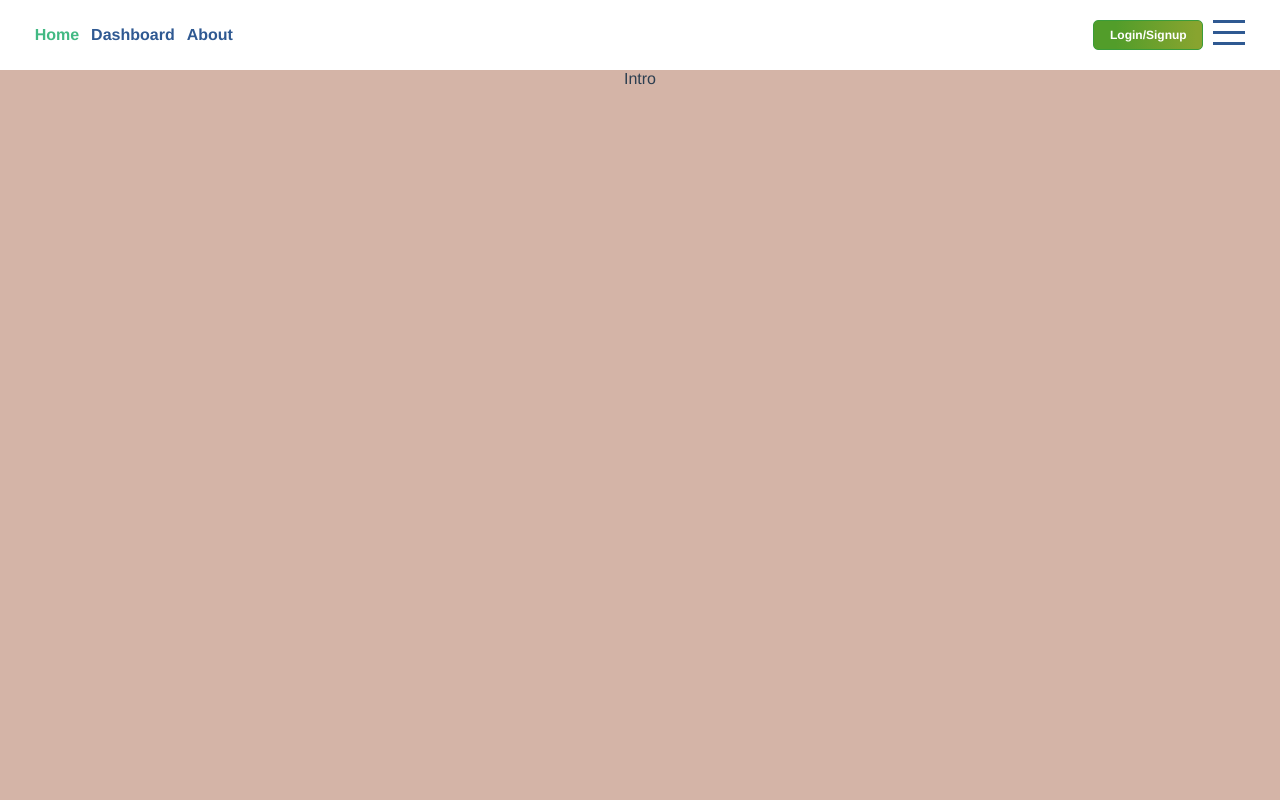
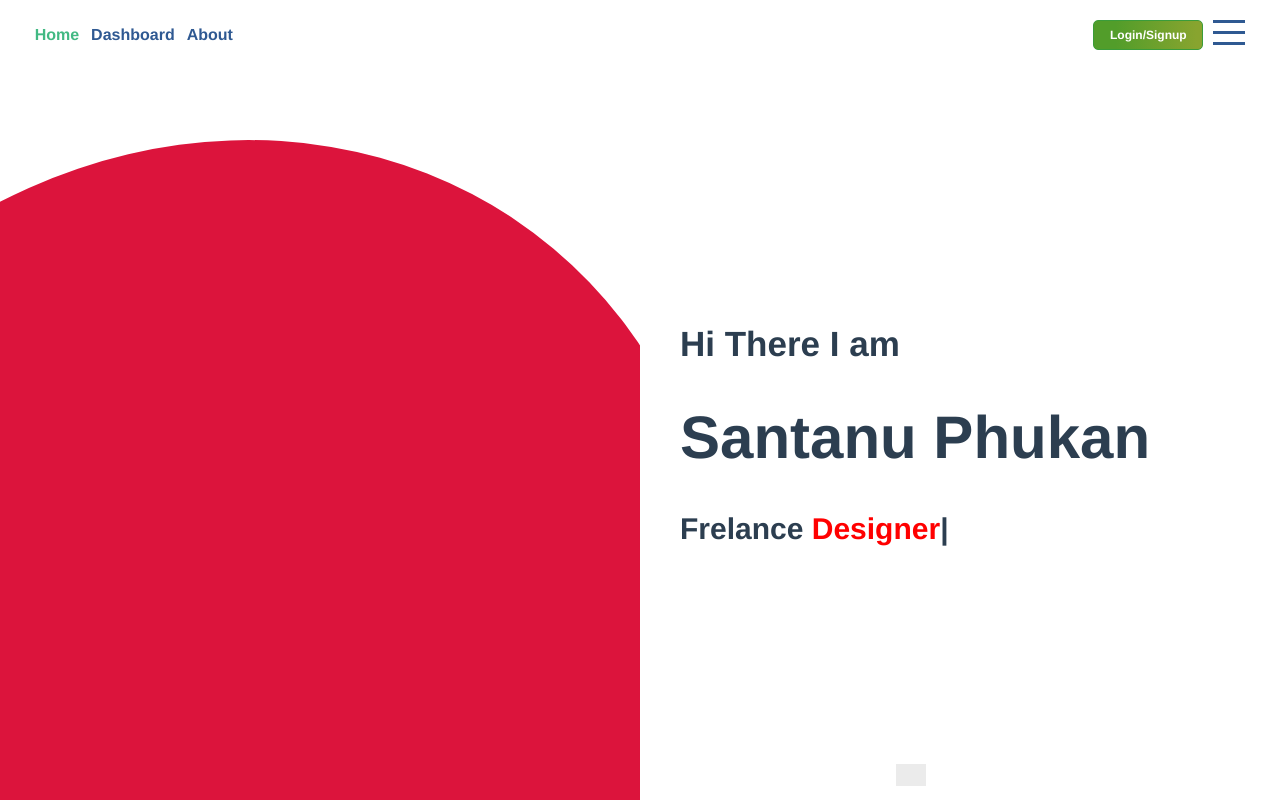
Before and after one commit to santanu1k95/node-vue-project, a Vue app in the folder nvp-client/: page / in a window 1280 px wide. Built offline with nearby package versions, Linux system fonts and the light colour scheme; grey boxes are pictures that could not be loaded.

Commit message:
Initial Commit

```diff
--- a/nvp-client/package.json
+++ b/nvp-client/package.json
@@ -8,6 +8,7 @@
   },
   "dependencies": {
     "core-js": "^3.6.5",
+    "ityped": "^1.0.3",
     "style-loader": "^3.2.1",
     "vue": "^3.0.0",
     "vue-router": "^4.0.0-0",
--- a/nvp-client/src/components/Greeting.vue
+++ b/nvp-client/src/components/Greeting.vue
@@ -40,7 +40,7 @@ export default {
 .sections {
   width: 100%;
   height: calc(100vh - 70px);
-  background-color: rgb(212, 180, 167);
+  background-color: rgb(255, 255, 255);
   position: relative;
   top: 70px;
   scroll-behavior: smooth;
--- a/nvp-client/src/components/Intro.vue
+++ b/nvp-client/src/components/Intro.vue
@@ -1,11 +1,152 @@
 <template>
-    <div class="intro" id="intro">
-        Intro
+  <div class="intro" id="intro">
+    <div class="left">
+      <div class="bgdrop"></div>
     </div>
+    <div class="right">
+                <div className="wrapper">
+                    <h2>Hi There I am</h2>
+                    <h1>Santanu Phukan</h1>
+                    <h3>Frelance <span ref="textRef"></span></h3>
+
+                </div>
+                <a href="#portfolio">
+                    <img src="/assets/down.png"/>
+                </a>
+            </div>
+  </div>
 </template>
 
 <script>
+import { init } from 'ityped'
+
 export default {
-    name:"Intro",
+  name: "Intro",
+  mounted () {
+    init(this.$refs.textRef,{
+            showCursor:true,
+            strings:["Developer","Designer","Content Creator"],
+            backDelay: 1500
+        })
+  },
+  // methods: {
+
+  //   init(this.$refs.textRef,{
+  //           showCursor:true,
+  //           strings:["Developer","Designer","Content Creator"],
+  //           backDelay: 1500
+  //       })
+  // },
+};
+</script>
+
+<style scoped lang="scss">
+.intro {
+  display: flex;
+  background-color: rgb(255, 255, 255);
+  overflow: hidden;
+  .left {
+    flex: 0.5;
+    justify-content: flex-start;
+    position: relative;
+    flex-wrap: wrap;
+    .bgdrop {
+      position: absolute;
+      transform: rotate(40deg);
+      left: -300px;
+      top: 50px;
+      width: 1000px;
+      height: 1100px;
+      background-color: crimson;
+      border-radius: 50%;
+      display: flex;
+      align-items: flex-end;
+      justify-content: flex-end;
+      float: left;
+      justify-self: start;
+      align-self: start;
+    }
+  }
+  .right {
+    flex: 0.5;
+    background-color: white;
+    position: relative;
+
+    .wrapper {
+      width: 100%;
+      height: 100%;
+      padding: 50px auto;
+      margin: auto 40px;
+      display: flex;
+      flex-direction: column;
+      justify-content: center;
+      align-items: flex-start;
+
+      h1 {
+        font-size: 60px;
+        margin: 10px 0;
+      }
+
+      h2 {
+        font-size: 35px;
+      }
+
+      h3 {
+        font-size: 30px;
+        span {
+          font-size: inherit;
+          color: red;
+        }
+        .ityped-cursor {
+          font-size: 2.2rem;
+          opacity: 1;
+          -webkit-animation: blink 1s infinite;
+          -moz-animation: blink 1s infinite;
+          animation: blink 1s infinite;
+          animation-direction: alternate;
+        }
+
+        @keyframes blink {
+          50% {
+            opacity: 1;
+          }
+          100% {
+            opacity: 0;
+          }
+        }
+        @-webkit-keyframes blink {
+          50% {
+            opacity: 1;
+          }
+          100% {
+            opacity: 0;
+          }
+        }
+
+        @-moz-keyframes blink {
+          50% {
+            opacity: 1;
+          }
+          100% {
+            opacity: 0;
+          }
+        }
+      }
+    }
+    a {
+      position: absolute;
+      bottom: 10px;
+      left: 40%;
+      img {
+        width: 30px;
+        animation: arrowBlink 2s infinite;
+      }
+      @keyframes arrowBlink {
+        100% {
+          opacity: 0;
+        }
+      }
+    }
+  }
 }
-</script>
+</style>
--- a/nvp-client/src/components/Portfolio.vue
+++ b/nvp-client/src/components/Portfolio.vue
@@ -1,6 +1,10 @@
 <template>
     <div class="portfolio" id="portfolio">
-        Portfolio
+        <div class="wrapper-container">
+            <h1>Portfolio</h1>
+            <div class="projects-containerr">
+            </div>
+        </div>
     </div>
 </template>
 
@@ -9,3 +13,21 @@ export default {
     name:"Portfolio",
 }
 </script>
+
+<style lang="scss" scoped>
+.wrapper-container{
+    margin: auto;
+    display: flex;
+    width: 70%;
+    background-color: rgb(255, 255, 255);
+    flex-direction: column;
+    align-items: center;
+    justify-content: space-evenly;
+    .projects-container{
+        background-color: whitesmoke;
+        width: 100%;
+        height:400px;
+
+    }
+}
+</style>
--- a/nvp-client/src/components/Works.vue
+++ b/nvp-client/src/components/Works.vue
@@ -1,11 +1,167 @@
 <template>
-    <div class="works" id="works">
-        Works
+  <div class="works" id="works">
+
+    <div class="container">
+      <h1>Works/ Events</h1>
+      <div class="wrapper">
+
+        <ul class="sessions">
+          <li>
+            <div class="time">09:00 AM</div>
+            <p>How is it already 9:00? Just how??? 🤯🤯</p>
+          </li>
+          <li>
+            <div class="time">09:05 AM</div>
+            <p>Few more minutes of sleep won't do anyone any harm 🤷..</p>
+          </li>
+          <li>
+            <div class="time">09:30 AM</div>
+            <p>Get up 🙄</p>
+          </li>
+          <li>
+            <div class="time">1:00 PM</div>
+            <p>How can I feel sleepy again?😵</p>
+          </li>
+          <li>
+            <div class="time">01:30 PM</div>
+            <p>
+              Lunch time after which sleep just doesn't want to let go of me. 🤝
+            </p>
+          </li>
+          <li>
+            <div class="time">3:30 PM</div>
+            <p>Drink the magical chai, it will ward off sleep they said. 🤷‍</p>
+          </li>
+          <li>
+            <div class="time">4:30 PM</div>
+            <p>
+              The only time I don't feel sleepy cause it's work out time. I mean
+              walking time. 😹
+            </p>
+          </li>
+        </ul>
+      </div>
     </div>
+  </div>
 </template>
 
 <script>
 export default {
-    name:"Works",
+  name: "Works",
+};
+</script>
+
+<style lang="scss" scoped>
+.works {
+  @mixin tablet-and-up {
+    @media screen and (min-width: 769px) {
+      @content;
+    }
+  }
+  @mixin mobile-and-up {
+    @media screen and (min-width: 601px) {
+      @content;
+    }
+  }
+  @mixin tablet-and-down {
+    @media screen and (max-width: 768px) {
+      @content;
+    }
+  }
+  @mixin mobile-only {
+    @media screen and (max-width: 600px) {
+      @content;
+    }
+  }
+
+  ul,
+  li {
+    list-style: none;
+    padding: 0;
+  }
+
+  .container {
+    display: flex;
+    flex-direction: column;
+    justify-content: center;
+    align-items: center;
+    padding: 0 1rem;
+    background: linear-gradient(45deg, #209cff, #68e0cf);
+    padding: 3rem 0;
+    overflow: hidden;
+    overflow: none;
+  }
+  .wrapper {
+    display: flex;
+    flex-direction: column;
+    background: #eaf6ff;
+    padding: 2rem;
+    border-radius: 15px;
+  }
+  h1 {
+    font-size: 1.1rem;
+    font-family: sans-serif;
+  }
+  .sessions {
+    margin-top: 2rem;
+    border-radius: 12px;
+    position: relative;
+  }
+  li {
+    transition: all 0.4s ease-out;
+    opacity: 1;
+    height: 2em;
+    .show{
+      opacity: 1;
+    }
+    padding-bottom: 1.5rem;
+    border-left: 1px solid #abaaed;
+    position: relative;
+    padding-left: 20px;
+    margin-left: 10px;
+    &:last-child {
+      border: 0px;
+      padding-bottom: 0;
+    }
+    &:before {
+      content: "";
+      width: 15px;
+      height: 15px;
+      background: white;
+      border: 1px solid #4e5ed3;
+      box-shadow: 3px 3px 0px #bab5f8;
+      box-shadow: 3px 3px 0px #bab5f8;
+      border-radius: 50%;
+      position: absolute;
+      left: -10px;
+      top: 0px;
+    }
+    .time {
+    color: #005f7c;
+    width: 100%;
+    font-family: "Poppins", sans-serif;
+    font-weight: 600;
+    float: left;
+    text-align: left;
+    @include mobile-and-up {
+      font-size: 0.9rem;
+    }
+    @include mobile-only {
+      margin-bottom: 0.3rem;
+      font-size: 0.85rem;
+    }
+  }
+  p {
+    color: #4f4f4f;
+    font-family: sans-serif;
+    line-height: 1.5;
+    margin-top: 0.4rem;
+    text-align: left;
+    @include mobile-only {
+      font-size: 0.9rem;
+    }
+  }
+  }
+
 }
-</script>
+</style>
```
Also changed, not shown: 1 other file (tests, documents, lock files or other folders).
